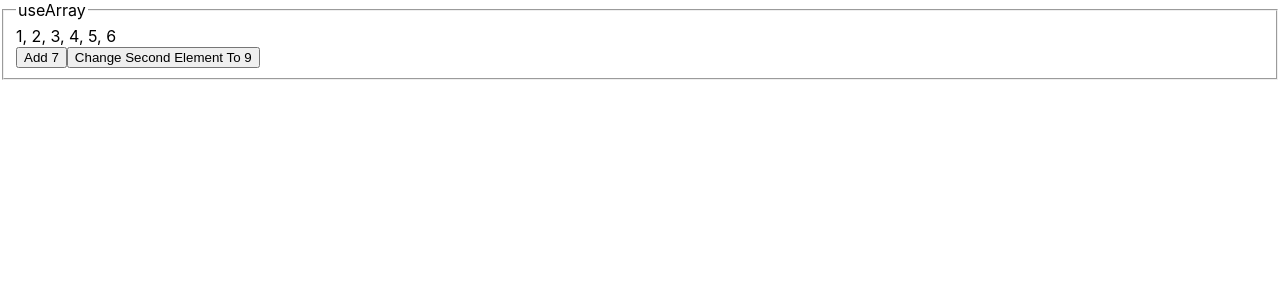
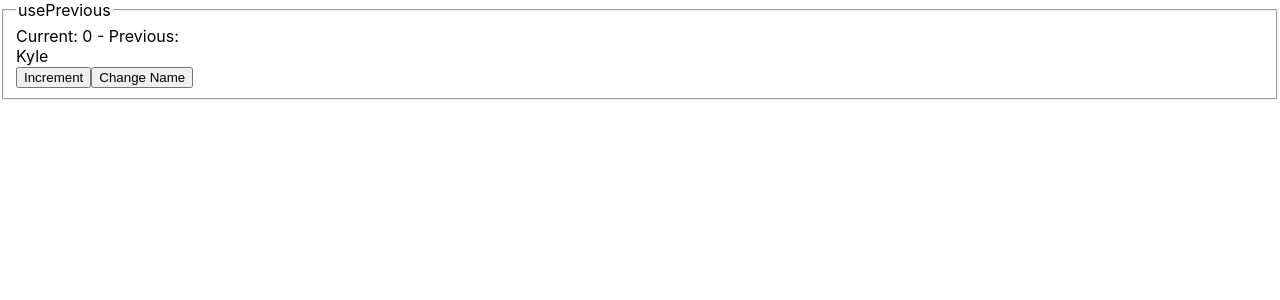
Before and after one commit to george-w-boo/custom-hooks, a React (Create React App) app: page / in a window 1280 px wide. Shown: the top 300 px of the page. Built offline with nearby package versions, Linux system fonts and the light colour scheme.

Commit message:
adds usePrevious

```diff
--- a/src/App.js
+++ b/src/App.js
@@ -5,6 +5,7 @@ import LocaleStorage from "./components/LocalStorage";
 import LoggerUpdate from "./components/LoggerUpdate";
 import Debounce from "./components/Debounce";
 import ArrayComponent from "./components/useArray";
+import Previous from "./components/Previous";
 
 function App() {
   return (
@@ -14,8 +15,9 @@ function App() {
       <Toggle />
       <Timeout />
       <Debounce />
-      <UpdateEffect /> */}
-      <ArrayComponent />
+      <UpdateEffect />
+      <ArrayComponent /> */}
+      <Previous />
     </>
   );
 }
--- /dev/null
+++ b/src/components/Previous.jsx
@@ -0,0 +1,22 @@
+import { useState } from "react"
+import { usePrevious } from "../customHooks/usePrevious";
+import Card from "./common/Card";
+
+export default function Previous() {
+  const [count, setCount] = useState(0)
+  const [name, setName] = useState("Kyle")
+  const previousCount = usePrevious(count)
+
+  return (
+    <Card legend="usePrevious">
+      <div>
+        Current: {count} - Previous: {previousCount}
+      </div>
+      <div>{name}</div>
+      <button onClick={() => setCount(currentCount => currentCount + 1)}>
+        Increment
+      </button>
+      <button onClick={() => setName("John")}>Change Name</button>
+    </Card>
+  )
+}
--- /dev/null
+++ b/src/customHooks/usePrevious.js
@@ -0,0 +1,13 @@
+import { useRef } from "react";
+
+export const usePrevious = (value) => {
+  const currentRef = useRef(value);
+  const previousRef = useRef();
+
+  if (currentRef.current !== value) {
+    previousRef.current = currentRef.current;
+    currentRef.current = value;
+  }
+
+  return previousRef.current;
+};
```
